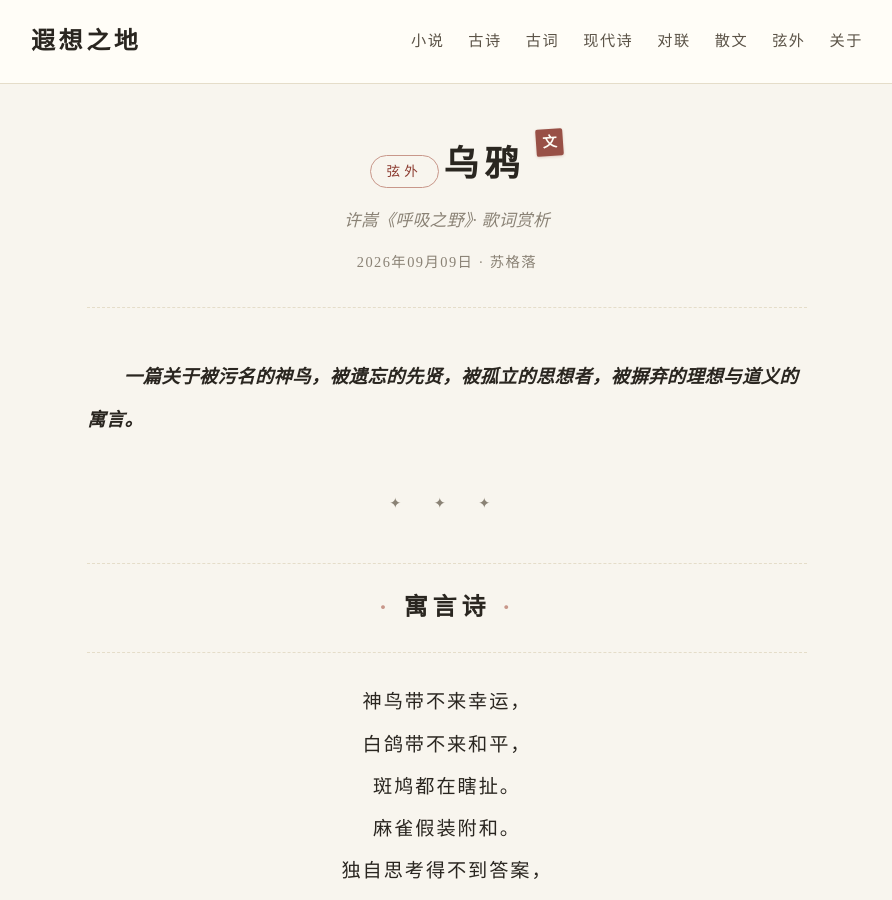
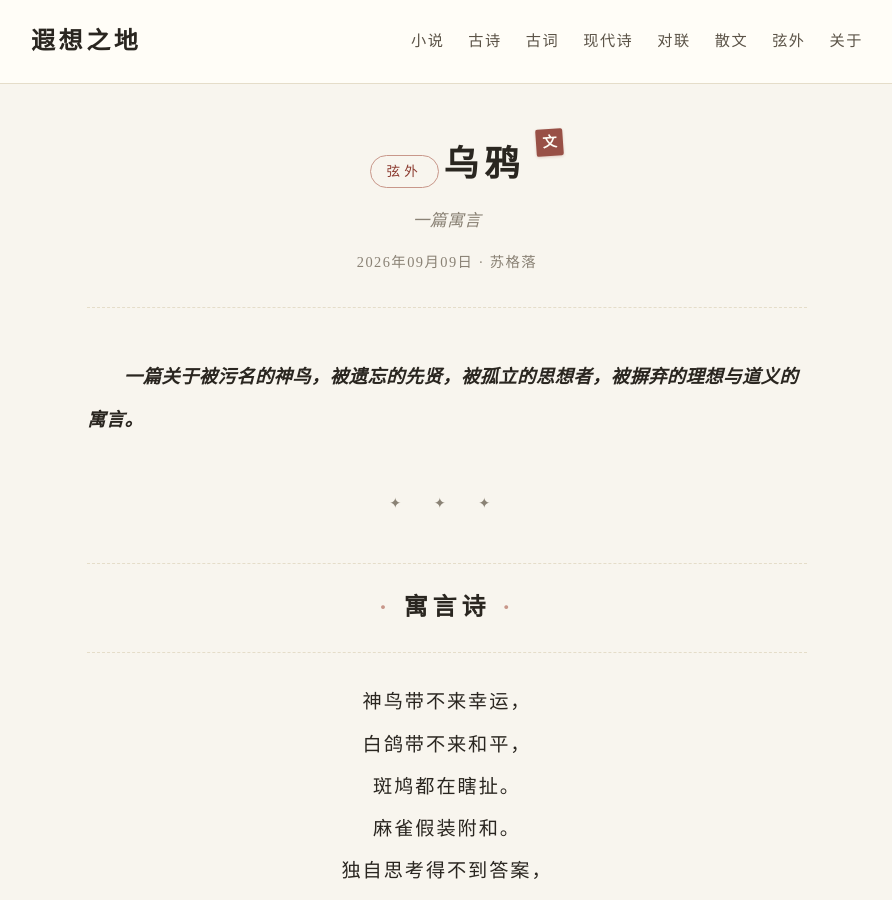
Before and after one commit to zhengxionglee/ReverieLand, a Jekyll site: the page built from _overtones/2026-09-09-wu-ya.md, in a window 1280 px wide and 900 px high. Shown: the whole window, without its empty margins (193-1085 px from the left). Built offline with Jekyll 4.4.1, drawn with Linux system fonts in a browser that asks for light colours; a style sheet for code colours, icons or effects is not loaded.

Commit message:
fix(弦外): 《乌鸦》副标题改为 一篇寓言

```diff
--- a/_overtones/2026-09-09-wu-ya.md
+++ b/_overtones/2026-09-09-wu-ya.md
@@ -1,6 +1,6 @@
 ---
 title: 乌鸦
-subtitle: 许嵩《呼吸之野》· 歌词赏析
+subtitle: 一篇寓言
 date: 2026-09-09 12:00:00 +0800
 author: 苏格落
 status: 已发布
```
